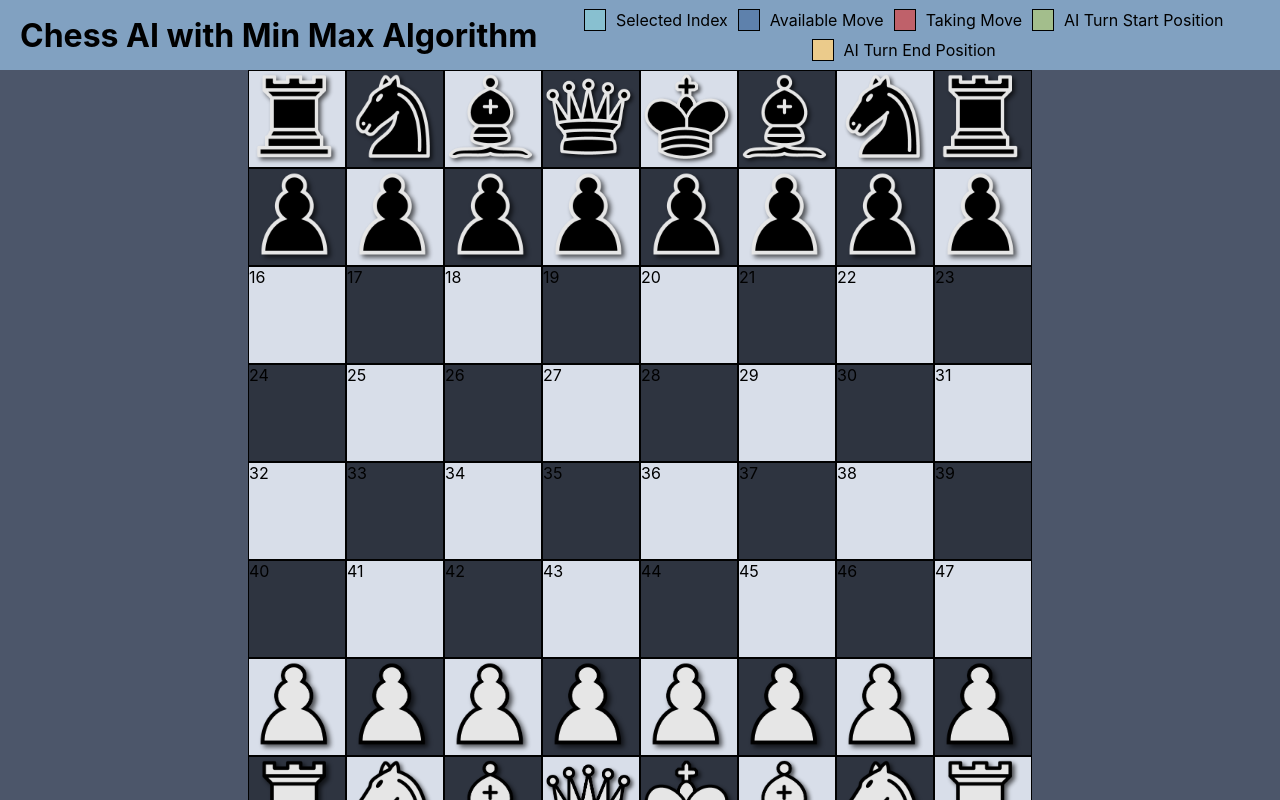
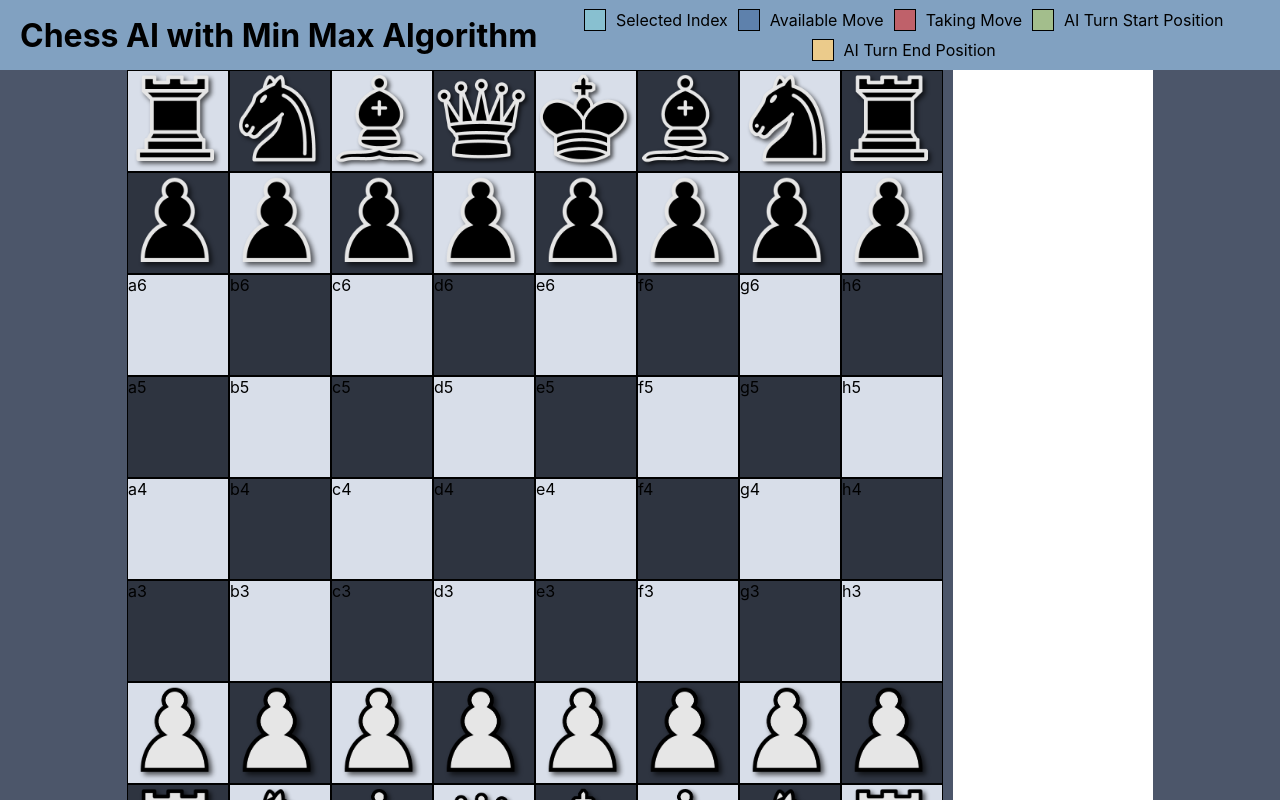
Before and after one commit to JCrews253/chess, a React (Create React App) app: page / in a window 1280 px wide. Shown: the top 800 px of the page. Built offline with nearby package versions, Linux system fonts and the light colour scheme.

Commit message:
basic notation and sidebar

```diff
--- a/package.json
+++ b/package.json
@@ -12,11 +12,15 @@
     "@types/node": "^12.0.0",
     "@types/react": "^16.9.0",
     "@types/react-dom": "^16.9.0",
+    "@types/react-redux": "^7.1.9",
+    "@types/redux": "^3.6.0",
     "bootstrap": "^4.5.1",
     "react": "^16.13.1",
     "react-dom": "^16.13.1",
+    "react-redux": "^7.2.1",
     "react-scripts": "3.4.1",
     "reactjs-popup": "^1.5.0",
+    "redux": "^4.0.5",
     "typescript": "~3.7.2"
   },
   "scripts": {
--- a/src/App.css
+++ b/src/App.css
@@ -2,3 +2,10 @@
   display: grid;
   align-content: center;
 }
+
+.main{
+  display: flex;
+  flex-direction: row;
+  justify-content: center;
+  margin: 0;
+}
--- a/src/App.tsx
+++ b/src/App.tsx
@@ -2,12 +2,16 @@ import React from 'react'
 import './App.css'
 import Board from './components/Board/Board'
 import Header from './components/Header/Header';
+import SideBar from './components/SideBar/SideBar';
 
 function App() {
   return (
     <div className="app">
       <Header/>
-      <Board/>
+      <div className="main">
+        <Board/>
+        <SideBar/>
+      </div>
     </div>
   );
 }
--- /dev/null
+++ b/src/Reducers/GameMoves/GameMovesAction.ts
@@ -0,0 +1,20 @@
+import { type } from "os";
+
+export type addMove = {
+    type: "ADD_MOVE",
+    payload: string
+}
+
+export type clearMoves = {
+    type: "CLEAR_MOVES",
+    payload: string
+}
+
+export const GameMoves = (state:any, action:GameMoveActions):GameMoveDispatchTypes => ({
+    type: action,
+    payload: state
+})
+
+export type GameMoveActions = "ADD_MOVE" | "CLEAR_MOVES"
+
+export type GameMoveDispatchTypes = addMove | clearMoves
--- /dev/null
+++ b/src/Reducers/GameMoves/GameMovesReducer.ts
@@ -0,0 +1,21 @@
+import { GameMoveDispatchTypes, clearMoves, addMove} from './GameMovesAction'
+import { stat } from 'fs'
+
+export interface MovesState{
+    moves: string[]
+}
+
+const initState = {
+    moves: []
+}
+
+export const GameMovesReducer = (state:MovesState = initState, action: GameMoveDispatchTypes):MovesState => {
+    switch(action.type){
+        case 'ADD_MOVE':
+            return {...state, moves: [...state.moves, action.payload]}
+        case "CLEAR_MOVES":
+            return {moves: []}
+        default:
+            return state
+    }
+}
--- a/src/components/Board/Board.css
+++ b/src/components/Board/Board.css
@@ -1,5 +1,4 @@
 .Board__container{
-    margin: auto;
 }
 .Board__gameboard{
     margin: auto;
@@ -14,8 +13,8 @@
 .Board__space{
     -webkit-user-select: none;
     border: solid 1px black;
-    width: 6em;
-    height: 6em;
+    width: 100px;
+    height: 100px;
 }
 
 .Board__spaceLight{
--- a/src/components/Board/Board.tsx
+++ b/src/components/Board/Board.tsx
@@ -2,6 +2,8 @@ import React, { useState, useEffect, useCallback } from 'react'
 import './Board.css'
 import { Piece, IPosition, Color, HandleMoves, CheckForPromotion, CheckForRightCastle, CheckForLeftCastle } from '../piece/piece'
 import { Simulate, Move, boardsChecked } from '../simulation/simulation'
+import { useDispatch } from 'react-redux'
+import { GameMoves } from '../../Reducers/GameMoves/GameMovesAction'
 
 const Board = () => {
     const GetRow = (idx:number):number => Math.floor( idx / 8 )
@@ -90,6 +92,7 @@ const Board = () => {
                 index: selected,
                 firstMove: false
             }
+            CreateMoveNotation(selected,idx)
             SetSelected(-1)
             setBoard(newBoard)
             setAvailableMoves([])
@@ -168,9 +171,46 @@ const Board = () => {
         }
         setAiMoveStart(move.start)
         setAiMoveFinish(move.end)
+        CreateMoveNotation(move.start,move.end)
         setBoard(newBoard)
         SwapTurns()
     }
+    const dispatch = useDispatch()
+    const CreateMoveNotation = (start:number, end:number) => {
+        const movedPiece = PieceToChar(board[start].piece)
+        const endPos = IdxToAlphaNumeric(end)
+        var takenPiece = ""
+        if(board[end].piece !== Piece.Empty) takenPiece = "x"
+
+        const newBoard = [...board]
+        newBoard[end] = {
+            ...newBoard[start],
+            firstMove: false,
+            index: end
+        }
+
+        if(CheckForRightCastle(start,board) && end === start + 2 ||
+            CheckForLeftCastle(start,board) && end === start - 2){
+                dispatch(GameMoves("O-O","ADD_MOVE"))
+        }
+        else if(CheckForPromotion(end,newBoard)){
+            dispatch(GameMoves(movedPiece+"=Q","ADD_MOVE"))
+        }
+        else{
+            dispatch(GameMoves(movedPiece+takenPiece+endPos,"ADD_MOVE"))
+        }
+    }
+    const PieceToChar = (piece:Piece):string => {
+        if(piece === Piece.King) return "K"
+        else if(piece === Piece.Queen) return "Q"
+        else if(piece === Piece.Bishop) return "B"
+        else if(piece === Piece.Knight) return "N"
+        else if(piece === Piece.Rook) return "R"
+        else if(piece === Piece.Pawn) return ""
+        else return ""
+    }
+    const IdxToAlphaNumeric = (idx:number):string => String.fromCharCode(97 + GetCol(idx)) + (8 - GetRow(idx))
+
     const ShowPopUp = () => 5
 
     const[board,setBoard] = useState( () => InitializeBoard())
@@ -229,7 +269,7 @@ const Board = () => {
                         `${idx === aiMoveFinish && 'Board__AiMoveFinish'}`
                     ].join(" ")}
                     onClick={() => HandlePieceClick(idx)}
-                    key={idx}>{idx}</div>)
+                    key={idx}>{IdxToAlphaNumeric(idx)}</div>)
                 })}
             </div>
             <div className='Board__stats'>
--- /dev/null
+++ b/src/components/SideBar/SideBar.css
@@ -0,0 +1,18 @@
+.SideBar__container{
+    background-color: white;
+    width: 200px;
+    height: 818px;
+    margin-left: 10px;
+}
+
+.SideBar__moves{
+    display: flex;
+    flex-direction: row;
+    flex-wrap: wrap;
+}
+
+.SideBar__move{
+    margin-top: 2px;
+    margin-right: 2px;
+    margin-left: 2px;
+}
--- /dev/null
+++ b/src/components/SideBar/SideBar.tsx
@@ -0,0 +1,27 @@
+import React from 'react'
+import './SideBar.css'
+import { useSelector } from 'react-redux'
+import { RootStore } from '../../store'
+
+const SideBar = () => {
+
+    const movesState = useSelector((state: RootStore) => state.moves)
+
+
+    return(
+        <div className='SideBar__container'>
+            <div className='SideBar__moves'>
+                {movesState.moves.map( (_,idx) => {
+                    return(
+                        <div className='SideBar__move'>
+                            {idx + ")." +movesState.moves[idx]}
+                        </div>
+                    )
+                })}
+            </div>
+
+        </div>
+    )
+}
+
+export default SideBar
--- a/src/index.tsx
+++ b/src/index.tsx
@@ -2,10 +2,12 @@ import React from 'react';
 import ReactDOM from 'react-dom';
 import './index.css';
 import App from './App';
+import { store } from './store'
+import { Provider } from 'react-redux';
 
 ReactDOM.render(
-  <React.StrictMode>
+  <Provider store={store}>
     <App />
-  </React.StrictMode>,
+  </Provider>,
   document.getElementById('root')
 );
--- /dev/null
+++ b/src/store.ts
@@ -0,0 +1,10 @@
+import { combineReducers, createStore } from "redux";
+import { GameMovesReducer } from "./Reducers/GameMoves/GameMovesReducer";
+
+const rootReducer = combineReducers({
+    moves: GameMovesReducer,
+})
+
+export type RootStore = ReturnType<typeof rootReducer>
+
+export const store = createStore(rootReducer)
```
Also changed, not shown: 1 other file (tests, documents, lock files or other folders).
